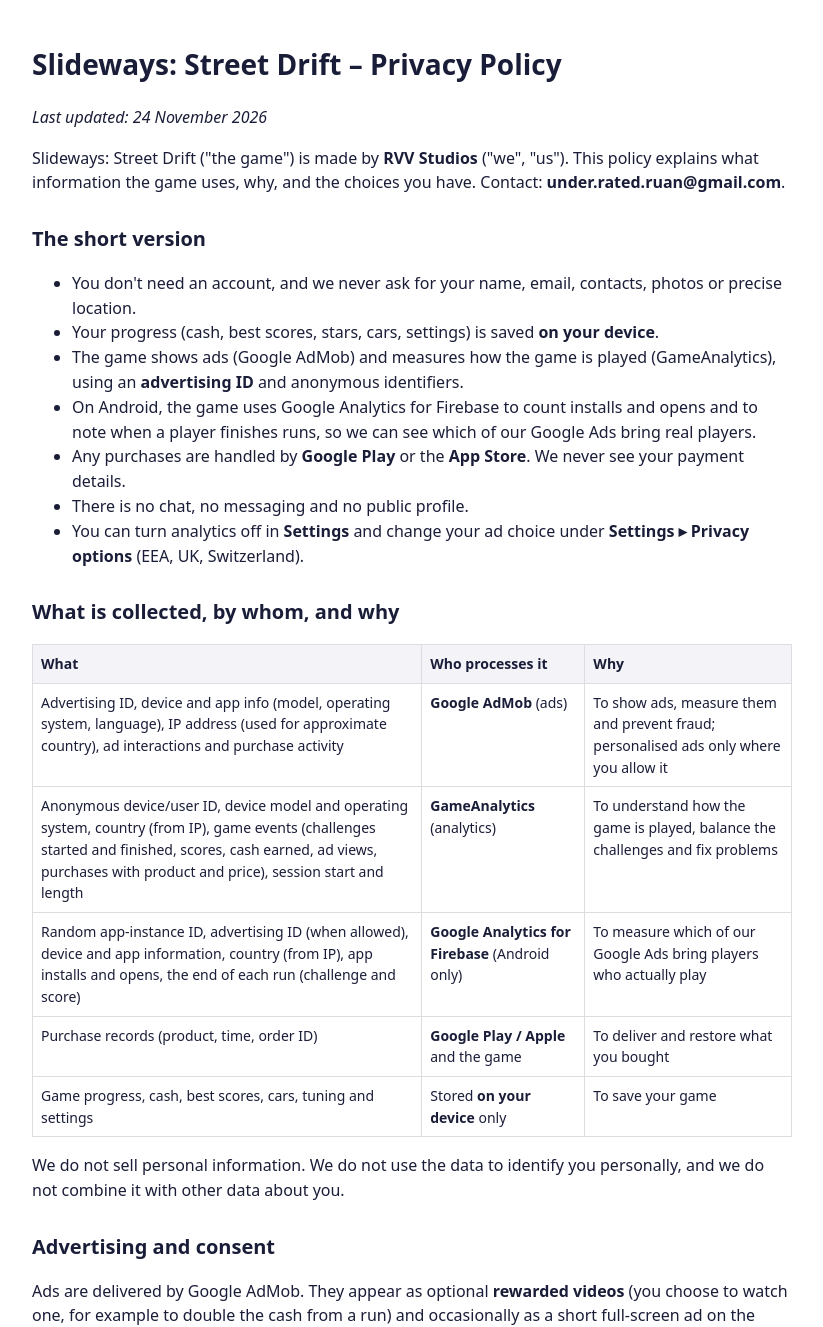
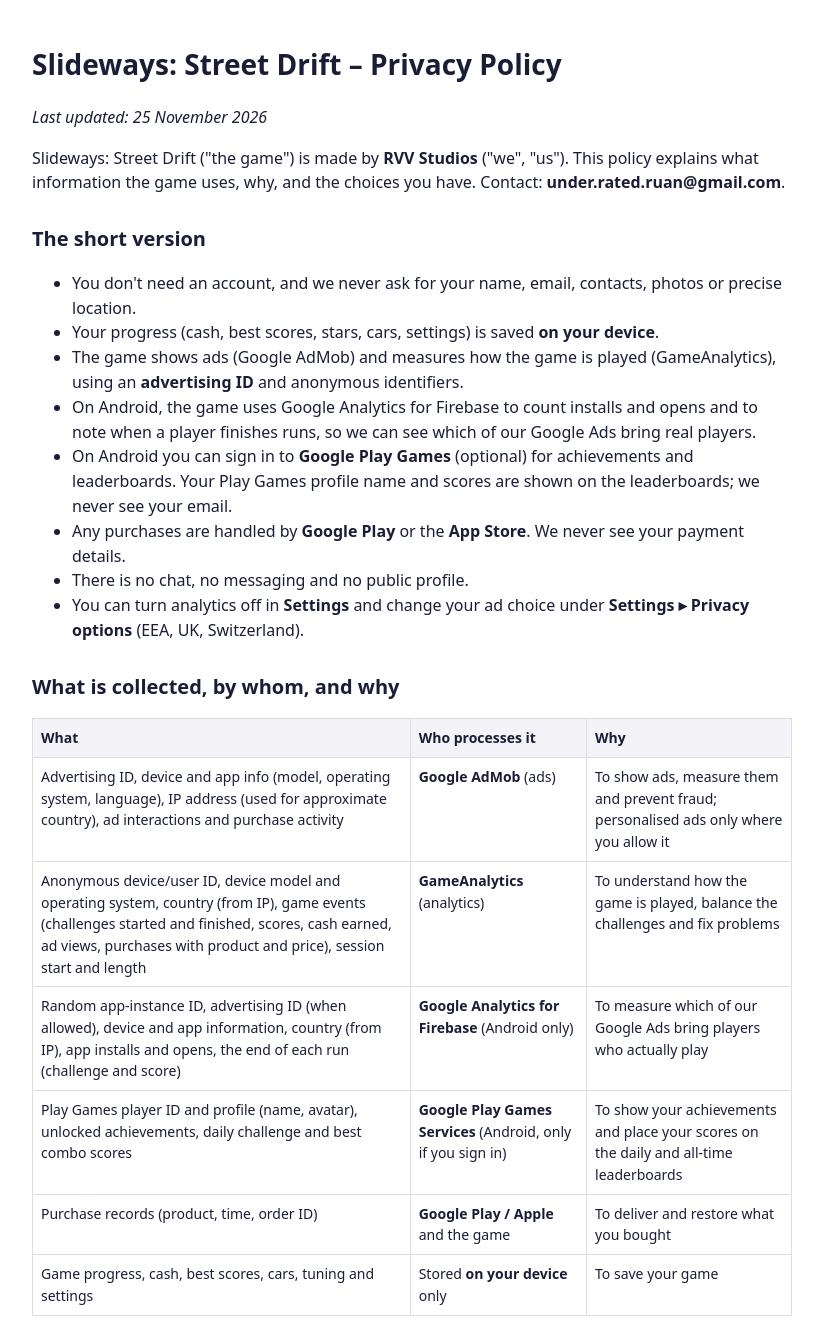
Before and after one commit to ruanvv24/ruanvv24.github.io, a plain HTML site: page slideways/privacy.html in a window 1280 px wide. Shown: the top 1327 px of the page, without its empty margins (228-1051 px from the left). Drawn offline with Linux system fonts and the light colour scheme.

Commit message:
Slideways privacy: Google Play Games (optional sign-in, achievements, leaderboards)

```diff
--- a/slideways/privacy.html
+++ b/slideways/privacy.html
@@ -1,6 +1,6 @@
 <!doctype html><html lang="en"><head><meta charset="utf-8"><meta name="viewport" content="width=device-width,initial-scale=1"><title>Slideways – Privacy Policy</title><style>body{font:16px/1.55 system-ui,-apple-system,Segoe UI,Roboto,sans-serif;max-width:760px;margin:0 auto;padding:24px 16px;color:#1a1d38;background:#fff}h1{font-size:28px}h2{font-size:20px;margin-top:28px}table{border-collapse:collapse;width:100%;font-size:14px}th,td{border:1px solid #ddd;padding:8px;text-align:left;vertical-align:top}th{background:#f4f4f8}a{color:#5b4bdb}</style></head><body>
 <h1>Slideways: Street Drift – Privacy Policy</h1>
-<p><em>Last updated: 24 November 2026</em></p>
+<p><em>Last updated: 25 November 2026</em></p>
 <p>Slideways: Street Drift (&quot;the game&quot;) is made by <strong>RVV Studios</strong> (&quot;we&quot;, &quot;us&quot;). This policy explains what information the game uses, why, and the choices you have. Contact: <strong>under.rated.ruan@gmail.com</strong>.</p>
 <h2>The short version</h2>
 <ul>
@@ -8,6 +8,7 @@
 <li>Your progress (cash, best scores, stars, cars, settings) is saved <strong>on your device</strong>.</li>
 <li>The game shows ads (Google AdMob) and measures how the game is played (GameAnalytics), using an <strong>advertising ID</strong> and anonymous identifiers.</li>
 <li>On Android, the game uses Google Analytics for Firebase to count installs and opens and to note when a player finishes runs, so we can see which of our Google Ads bring real players.</li>
+<li>On Android you can sign in to <strong>Google Play Games</strong> (optional) for achievements and leaderboards. Your Play Games profile name and scores are shown on the leaderboards; we never see your email.</li>
 <li>Any purchases are handled by <strong>Google Play</strong> or the <strong>App Store</strong>. We never see your payment details.</li>
 <li>There is no chat, no messaging and no public profile.</li>
 <li>You can turn analytics off in <strong>Settings</strong> and change your ad choice under <strong>Settings ▸ Privacy options</strong> (EEA, UK, Switzerland).</li>
@@ -18,6 +19,7 @@
 <tr><td>Advertising ID, device and app info (model, operating system, language), IP address (used for approximate country), ad interactions and purchase activity</td><td><strong>Google AdMob</strong> (ads)</td><td>To show ads, measure them and prevent fraud; personalised ads only where you allow it</td></tr>
 <tr><td>Anonymous device/user ID, device model and operating system, country (from IP), game events (challenges started and finished, scores, cash earned, ad views, purchases with product and price), session start and length</td><td><strong>GameAnalytics</strong> (analytics)</td><td>To understand how the game is played, balance the challenges and fix problems</td></tr>
 <tr><td>Random app-instance ID, advertising ID (when allowed), device and app information, country (from IP), app installs and opens, the end of each run (challenge and score)</td><td><strong>Google Analytics for Firebase</strong> (Android only)</td><td>To measure which of our Google Ads bring players who actually play</td></tr>
+<tr><td>Play Games player ID and profile (name, avatar), unlocked achievements, daily challenge and best combo scores</td><td><strong>Google Play Games Services</strong> (Android, only if you sign in)</td><td>To show your achievements and place your scores on the daily and all-time leaderboards</td></tr>
 <tr><td>Purchase records (product, time, order ID)</td><td><strong>Google Play / Apple</strong> and the game</td><td>To deliver and restore what you bought</td></tr>
 <tr><td>Game progress, cash, best scores, cars, tuning and settings</td><td>Stored <strong>on your device</strong> only</td><td>To save your game</td></tr>
 </table>
@@ -31,6 +33,8 @@
 <p>GameAnalytics&#x27; policy: <a href="https://gameanalytics.com/privacy">https://gameanalytics.com/privacy</a></p>
 <h2>Ad measurement (Google Analytics for Firebase, Android)</h2>
 <p>On Android, the game uses Google Analytics for Firebase only to measure which of our Google Ads campaigns lead to players who actually play: the automatic install (&quot;first open&quot;) and session events and the end of each run (challenge and score). Firebase receives a random app-instance identifier, your advertising ID when allowed, device and app information and your approximate country. It starts switched off with every consent signal set to &quot;denied&quot; and only starts once your privacy choice is known: outside the EEA, the UK and Switzerland straight away, inside only after you agree in the first-launch consent form. Switching off <strong>Settings ▸ Analytics</strong> also keeps it off. See <a href="https://policies.google.com/privacy">Google&#x27;s privacy policy</a> and <a href="https://policies.google.com/technologies/partner-sites">how Google uses data from apps</a>.</p>
+<h2>Google Play Games (Android, optional)</h2>
+<p>If you sign in to Google Play Games, the game sends Google your unlocked achievements, your daily challenge scores and your biggest banked combo. Google shows them in its achievements and leaderboard screens, where other players can see your Play Games profile name, avatar and scores. We only see your Play Games player ID and scores, never your email address. You can play without signing in, and manage your Play Games profile and its visibility in the Google Play Games app. See <a href="https://policies.google.com/privacy">Google&#x27;s privacy policy</a>.</p>
 <h2>Purchases</h2>
 <p>If the game offers in-app purchases, they are processed by Google Play or the App Store. We receive confirmation that a purchase happened, the product and the price, but never your card or payment details.</p>
 <h2>Children</h2>
```
